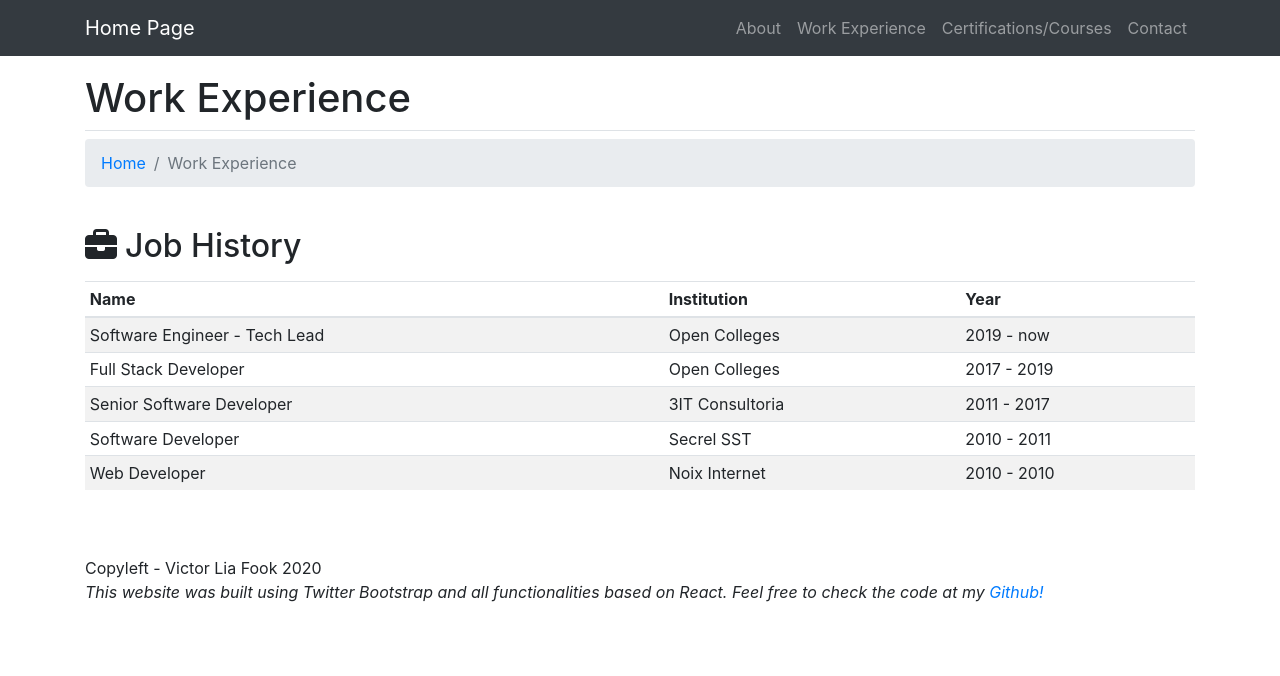
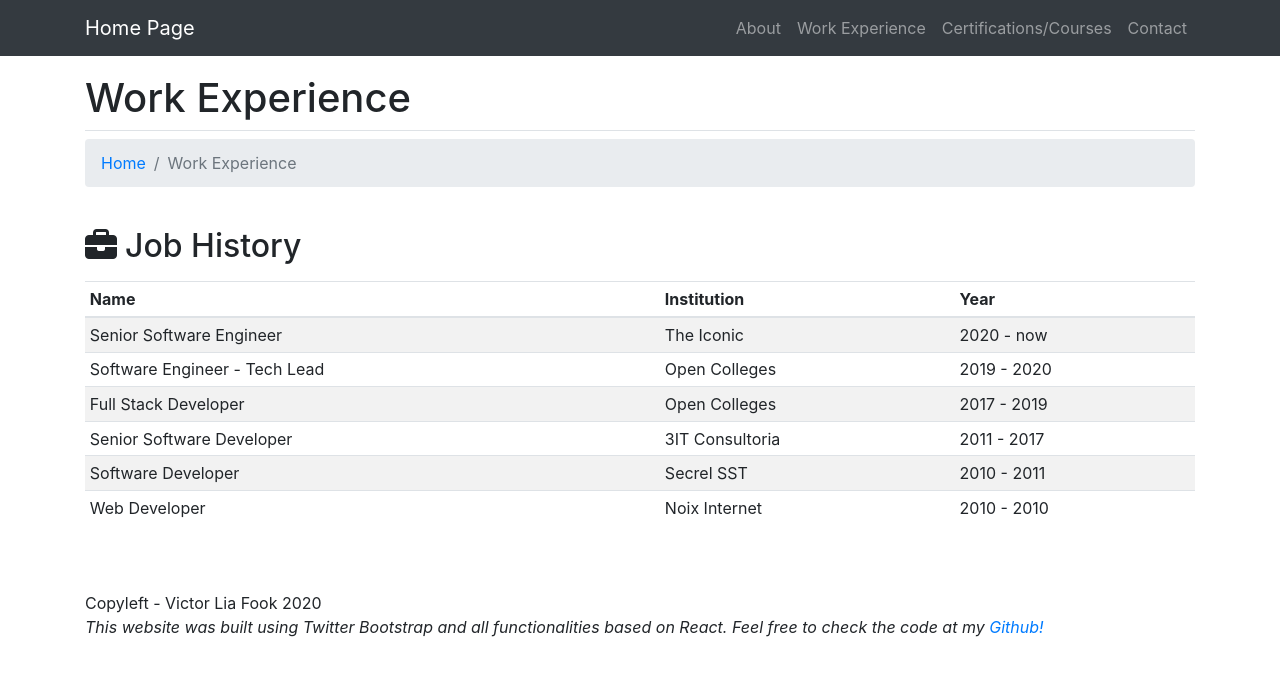
Before and after one commit to victorliafook/my-portfolio-website2.0, a React (Create React App) app: page /jobs in a window 1280 px wide. Shown: the top 676 px of the page. Built offline with nearby package versions, Linux system fonts and the light colour scheme.

Commit message:
Update experience data

```diff
--- a/src/data/experience.js
+++ b/src/data/experience.js
@@ -101,10 +101,15 @@ const experienceData = {
     url: "https://www.coursera.org/learn/crypto"
   }],
   jobs: [{
+    name: "Senior Software Engineer",
+    organisation: "The Iconic",
+    year: "2020",
+    yearTo: "now"
+  }, {
     name: "Software Engineer - Tech Lead",
     organisation: "Open Colleges",
     year: "2019",
-    yearTo: "now"
+    yearTo: "2020"
   }, {
     name: "Full Stack Developer",
     organisation: "Open Colleges",
```
